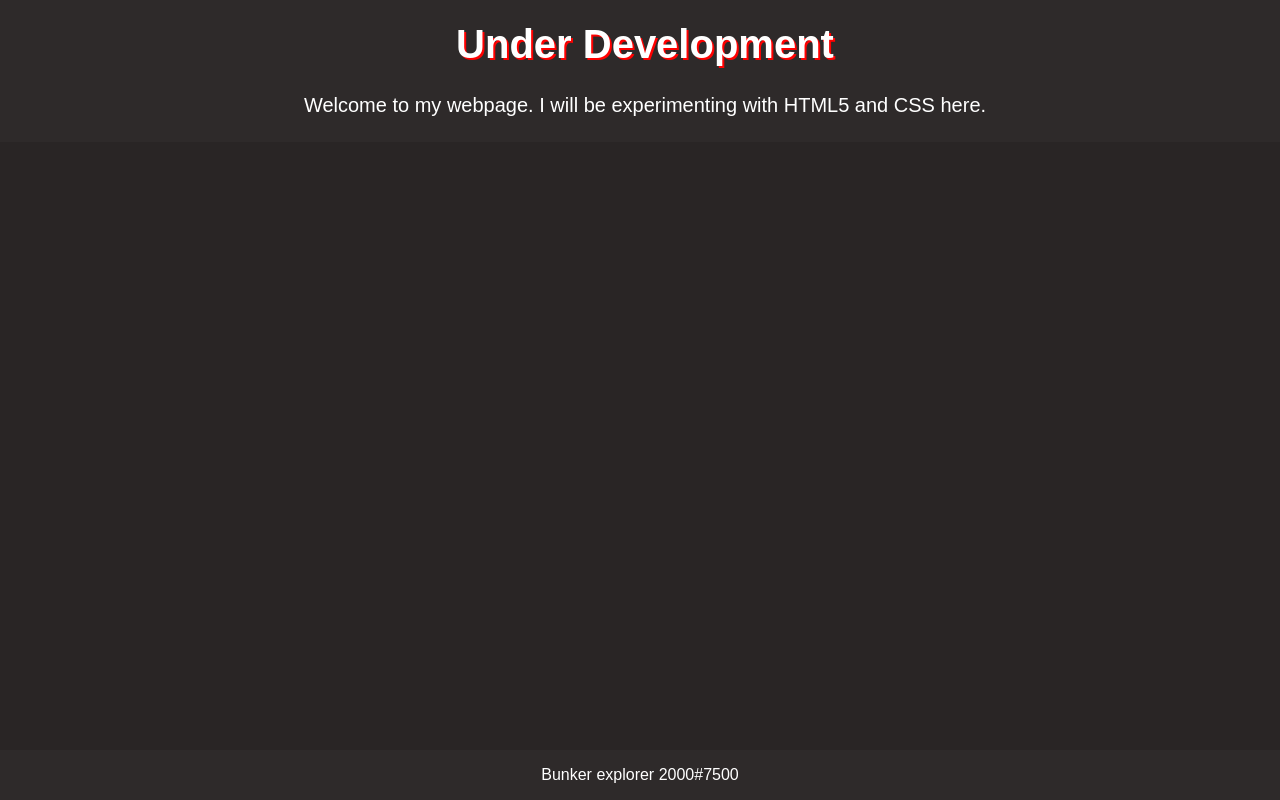
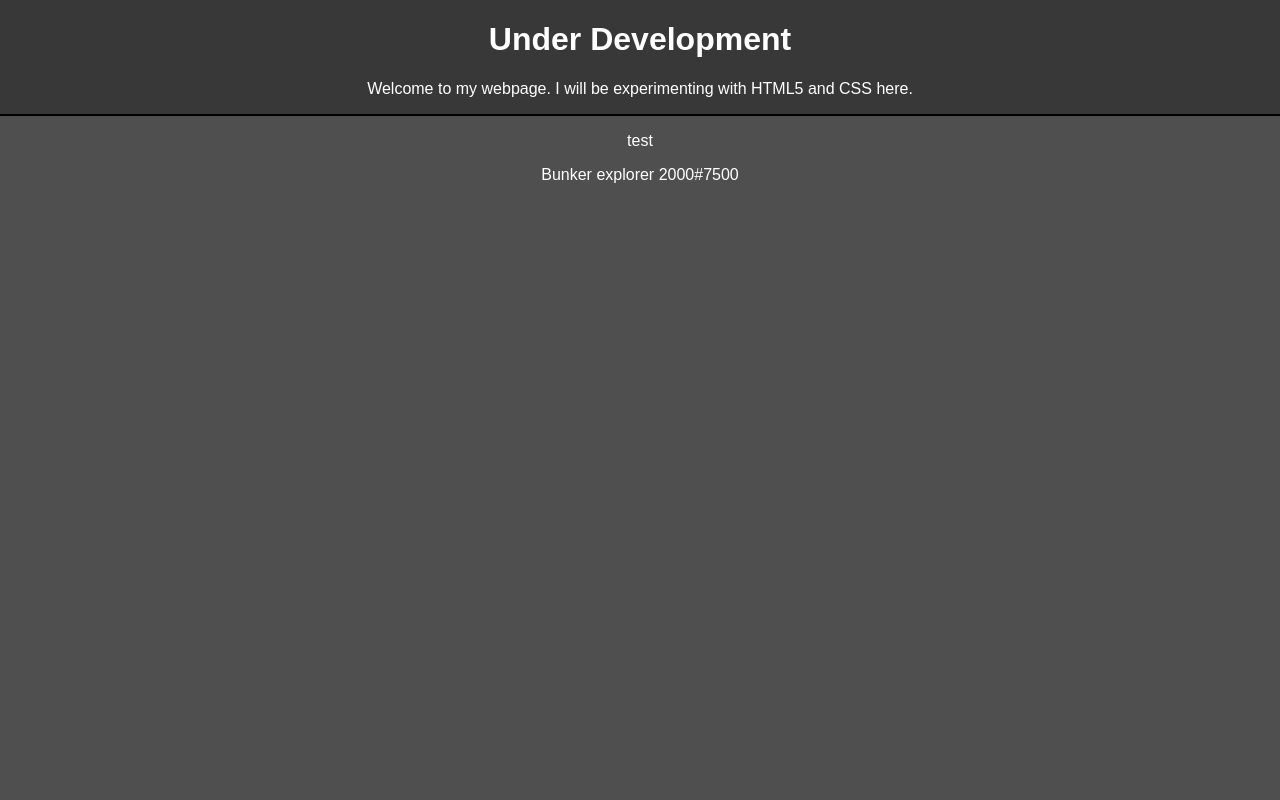
Before and after one commit to bunkerexplorer2000/bunkerexplorer, a PHP site: page / in a window 1280 px wide. Run offline with PHP 8.4, Linux system fonts and the light colour scheme.

Commit message:
Update style.css

```diff
--- a/style.css
+++ b/style.css
@@ -1,43 +1,49 @@
 body{
-    background-color: rgb(41, 37, 37)
+    background-color: #4f4f4f;
+}
+
+h3{
+    font-family: sans-serif;
+    text-align: center;
+    color: white;
+}
+
+h2{
+    font-family: sans-serif;
+    text-align: center;
+    color: white;
 }
 
 h1{
     font-family: sans-serif;
+    text-align: center;
     color: white;
-    text-shadow: 2px 2px red;
 }
 
 p{
     font-family: sans-serif;
+    text-align: center;
     color: white;
 }
 
-.header{
-    position: fixed;
-    padding: 5px;
-    text-align: center;
-    background: rgb(46, 42, 42);
+a{
     color: white;
-    font-size: 125%;
-    left: 0;
-    top: 0;
-    width: 100%;
-    height: auto;
-    margin: -10 auto;
 }
 
-.footer{
-    position: fixed;
-    left: 0;
-    bottom: 0;
-    width: 100%;
-    background-color: rgb(46, 42, 42);
-    color: white;
-    text-align: center;
+
+.header{
+    background: #383838;
+    border: 2px solid black;
+    margin-top: -10px;
+    margin-left: -10px;
+    margin-right: -10px;
 }
 
 .content{
-    text-align: center;
-
+    border: 2px hidden black;
+    margin-top: 10px;
+    width: 550px;
+    height: fit-content;
+    margin-left: auto;
+    margin-right: auto;
 }
```
